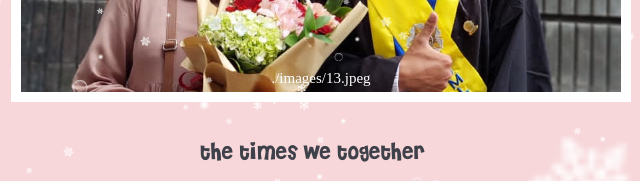
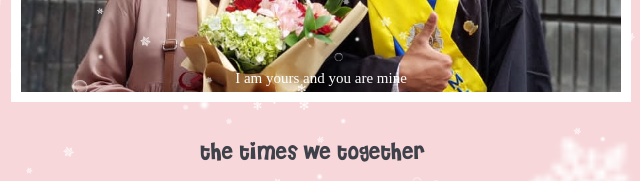
Before and after one commit to dayatsa/dayatsa.github.io, a plain HTML site: page index.html in a window 1280 px wide. Shown: the part 326-507 px from the top of the page, 319-959 px from the left. Drawn offline with Linux system fonts and the light colour scheme; animation ran at ten frames a second; a web font is replaced by a local one.

Commit message:
add text

```diff
--- a/index.html
+++ b/index.html
@@ -88,12 +88,12 @@
     var month = new Date().getMonth() + 1;
     var dateDay = new Date().getDate();
     // 设置标题
-    if (month == 2 && dateDay == 12) {
-      $(document).attr("title", "在一起" + parseInt(years - 2017) + "年,始于初见,终于到老。");
-    } else if (dateDay == 12) {
-      $(document).attr("title", "在一起" + parseInt(days / 30) + "个月,始于初见,终于到老。");
+    if (month == 11 && dateDay == 30) {
+      $(document).attr("title", parseInt(years - 2020) + " tahun bersama");
+    } else if (dateDay == 30) {
+      $(document).attr("title", parseInt(days / 30) + "bulan sejak dari pertemuan pertama");
     } else
-    $(document).attr("title", "在一起" + days + "天,始于初见,终于到老。");
+    $(document).attr("title", days + "hari");
     document.writeln(
       "<div class=\"snow\" style=\"height:100%; position:fixed; left:0px; top:0px;right:0px; bottom:0px; pointer-events: none;z-index: 9999;\"><canvas width=\"1904\" height=\"913\" style=\"position:absolute;left: 0;top: 0;\"></canvas></div>"
     );
@@ -316,7 +316,20 @@
 
   }
   var imgList = ['./images/14.jpeg', './images/13.jpeg', './images/12.jpeg', './images/11.jpeg', './images/10.jpeg', './images/9.jpeg', './images/8.jpeg', './images/7.jpeg', './images/6.jpeg', './images/5.jpeg', './images/4.jpeg', './images/3.jpeg', './images/2.jpeg', './images/1.jpeg'];
-  var imgDescList = ['./images/14.jpeg', './images/13.jpeg', './images/12.jpeg', './images/11.jpeg', './images/10.jpeg', './images/9.jpeg', './images/8.jpeg', './images/7.jpeg', './images/6.jpeg', './images/5.jpeg', './images/4.jpeg', './images/3.jpeg', './images/2.jpeg', './images/1.jpeg'];
+  var imgDescList = ['I not lying, my mind is full of you, love.',
+                    'I am yours and you are mine',
+                    'Your love is all I need to feel complete in life.',
+                    'Every love story in this universe is beautiful. But, ours love story is my favorite.',
+                    'In a sea of people, my eyes will always search for you.',
+                    'Loving you never was an option. Because it is necessity.',
+                    'Love comfort like sunshine after rain.',
+                    'I think, everything reminds me of you.',
+                    'I have liked you since first time I met you.',
+                    'When I looking at you, I can feel my heart race.',
+                    'Now, I think I am gonna love you for a long time.',
+                    'When I talk to you, I think my days gets a whole lot better.',
+                    'I feel I am much more me when I am with you.',
+                    'Please, can I spend the whole year with you?'];
   var isInitImage = false; //循环图片列表之后改了true,取消onload事件;
   var imgIndex = 0;
   function setTimer(){
```
